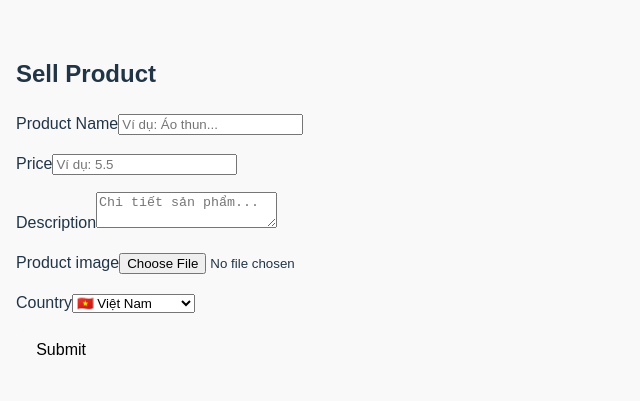
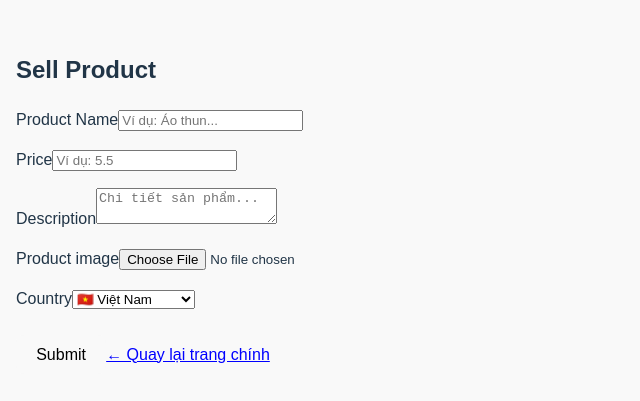
Before and after one commit to phamhongphuctu/zone, a React (Vite) app: page /sell in a window 1280 px wide. Shown: the part 197-598 px from the top of the page, without its empty margins (0-640 px from the left). Built offline with nearby package versions, Linux system fonts and the light colour scheme.

Commit message:
ma oi met qua

```diff
--- a/src/pages/Sell.tsx
+++ b/src/pages/Sell.tsx
@@ -1,5 +1,5 @@
 import { useState } from "react";
-import { useNavigate } from "react-router-dom";
+import { useNavigate, Link } from "react-router-dom";
 import { useTranslation } from "react-i18next";
 import { postProductToSupabase } from "../lib/api";
 import { uploadImage } from "../lib/uploadImage";
@@ -129,6 +129,18 @@ export default function Sell() {
         <button type="submit" className="zone-btn">
           {t("submit")}
         </button>
+
+        <Link
+          to="/"
+          style={{
+            display: "inline-block",
+            marginTop: "1rem",
+            color: "blue",
+            textDecoration: "underline",
+          }}
+        >
+          ← Quay lại trang chính
+        </Link>
       </form>
     </div>
   );
```
